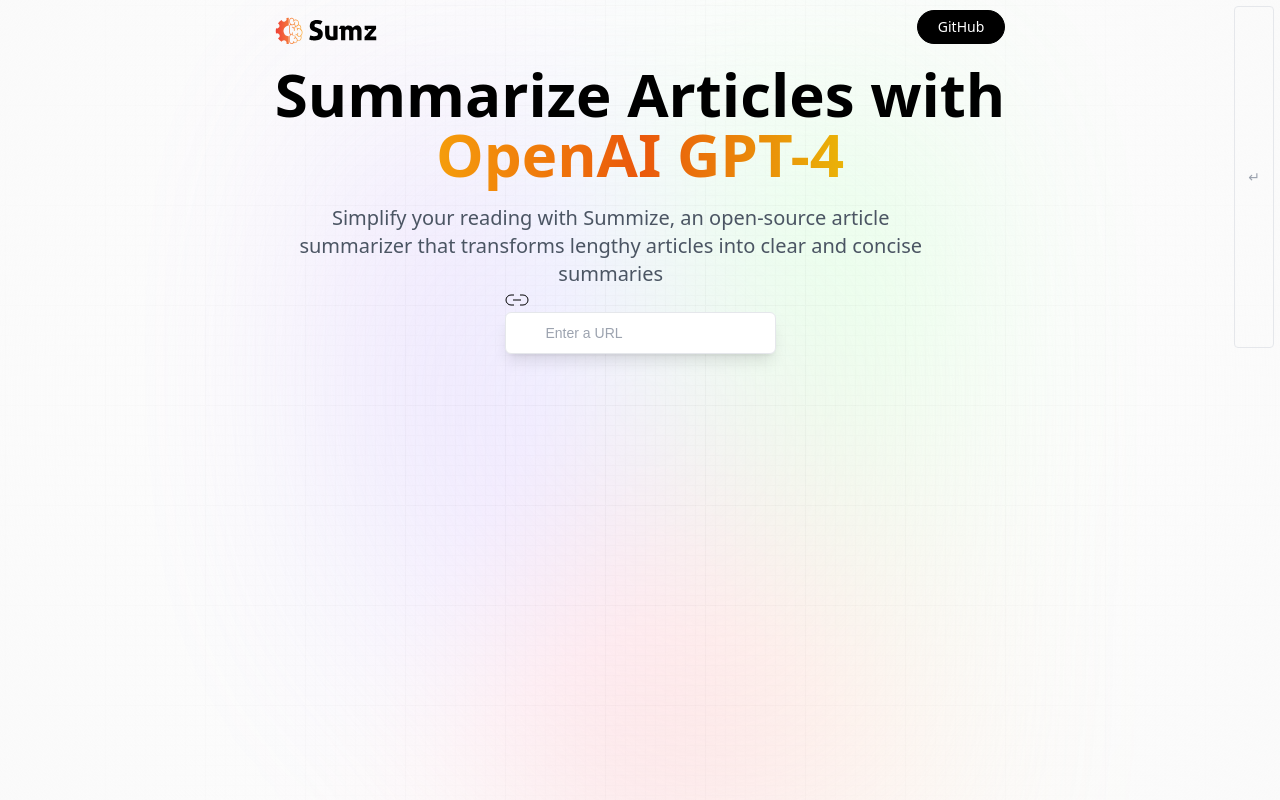
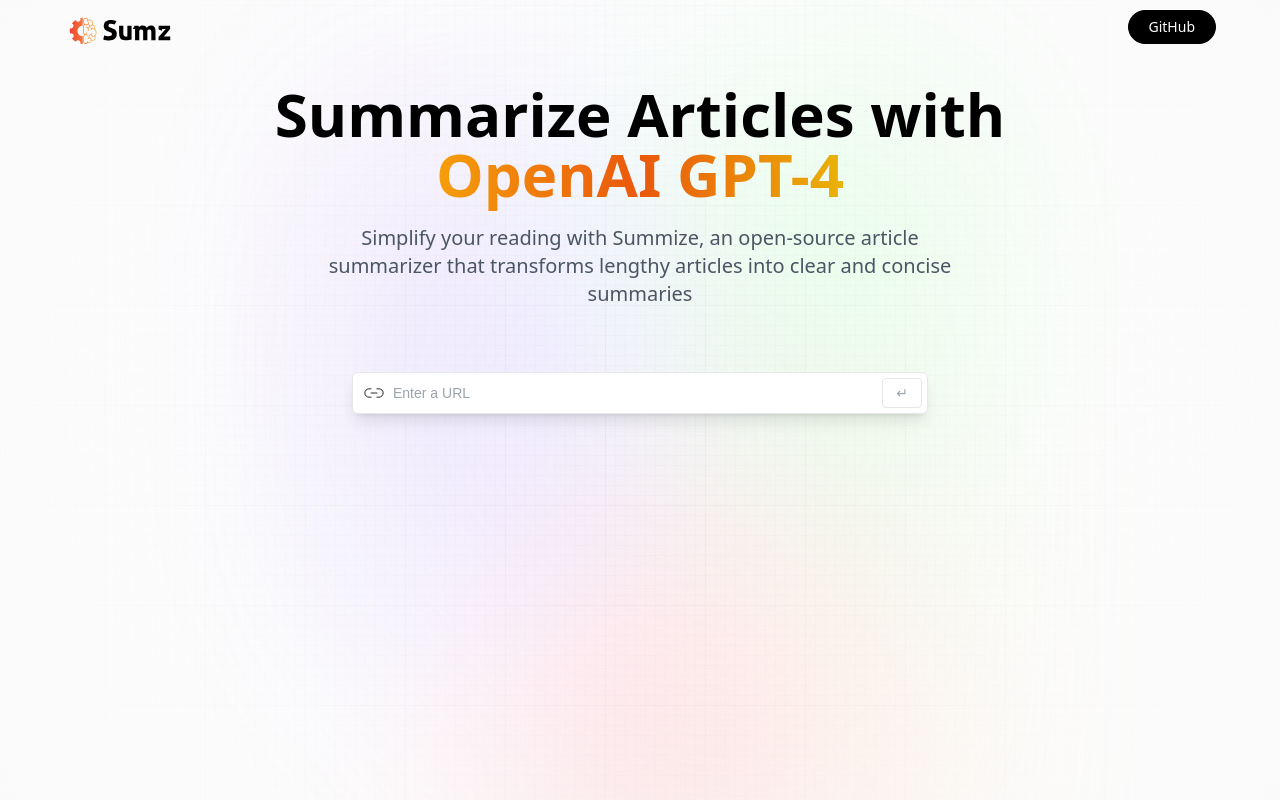
Before and after one commit to SalamanderCtesiphon/open-ai-article-summarizer, a React (Vite) app: page / in a window 1280 px wide. Built offline with nearby package versions, Linux system fonts and the light colour scheme; a web font is replaced by a local one.

Commit message:
i had to fix a typo

```diff
--- a/tailwind.config.js
+++ b/tailwind.config.js
@@ -1,10 +1,8 @@
 /** @type {import('tailwindcss').Config} */
 export default {
   content: [
-    "./index.html",
-    "./src/**/*.{js,ts,jsx,tsx}",
+    "./src/**/*.{js,jsx,ts,tsx}",
   ],
-  content: [],
   theme: {
     extend: {
       fontFamily: {
```
